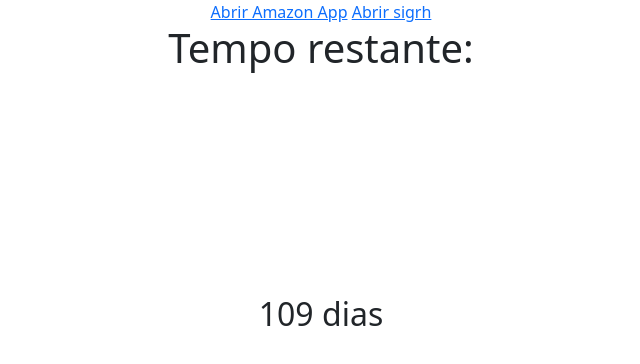
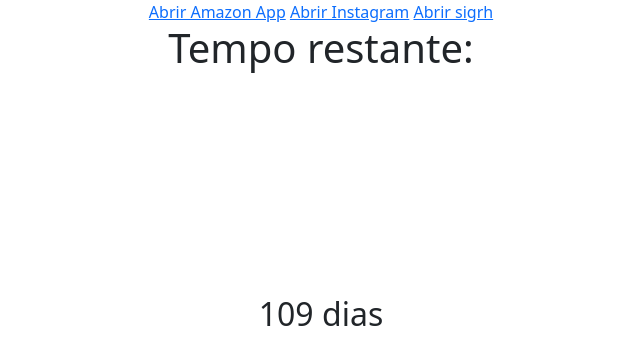
Before and after one commit to caiorebert/contadorat-ofimdosemestre, a plain HTML site: page index.html in a window 1280 px wide. Shown: the top 364 px of the page, without its empty margins (319-959 px from the left). Drawn offline with nearby package versions, Linux system fonts and the light colour scheme.

Commit message:
Update index.html

```diff
--- a/index.html
+++ b/index.html
@@ -23,6 +23,7 @@
             <div class="row">
                 <div class="col-12 text-center">
                     <a href="com.amazon.mobile.shopping://">Abrir Amazon App</a>
+                    <a href="instagram://">Abrir Instagram</a>
                     <a href="com.quarkrh://">Abrir sigrh</a>
                     <h1>Tempo restante:</h1>
                     <h2 id="resultado"></h2>
```
